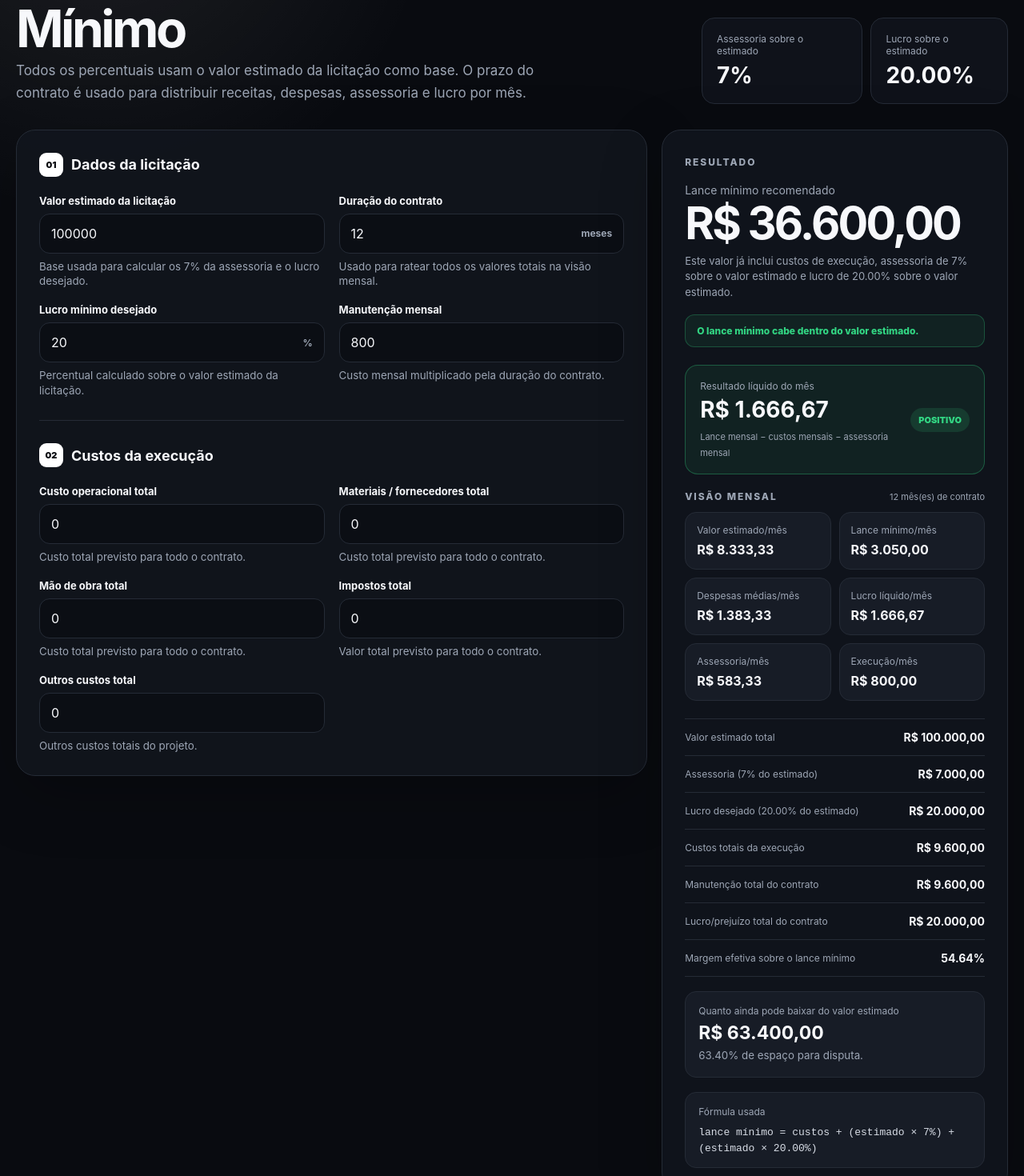
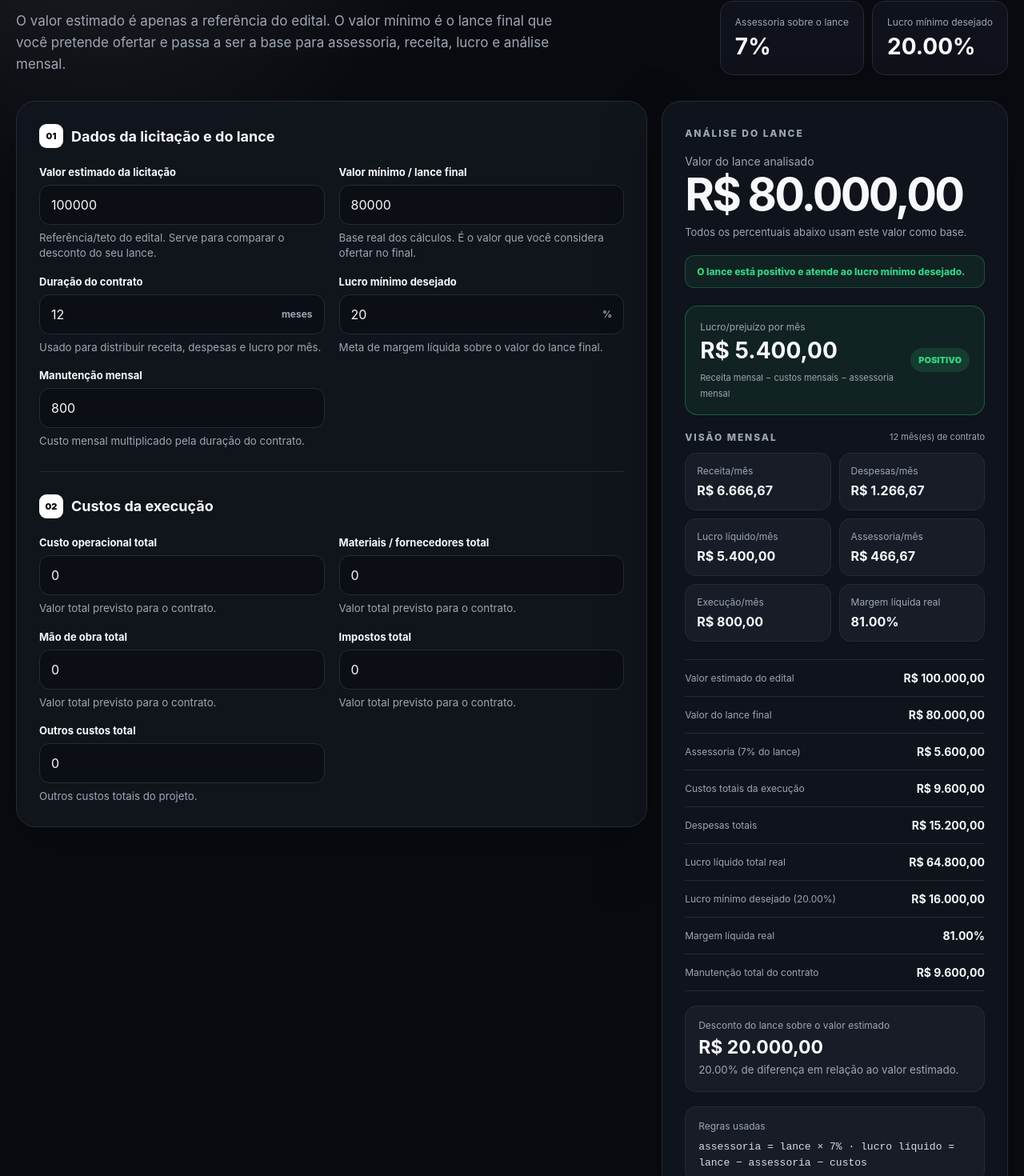
Before and after one commit to NNAK-DESENVOLVIMENTO/nnak-licitacao-calculadora, a Next.js app: page / in a window 1280 px wide. Shown: the part 144-1614 px from the top of the page at 80% size. Built offline with nearby package versions, Linux system fonts and the light colour scheme.

Commit message:
fix: usa valor minimo como lance final e base dos calculos

```diff
--- a/app/page.tsx
+++ b/app/page.tsx
@@ -47,6 +47,7 @@ function Campo({
 
 export default function Home() {
   const [valorEstimado, setValorEstimado] = useState("100000");
+  const [valorMinimo, setValorMinimo] = useState("80000");
   const [lucroMinimo, setLucroMinimo] = useState("20");
   const [custoOperacional, setCustoOperacional] = useState("0");
   const [materiais, setMateriais] = useState("0");
@@ -58,8 +59,9 @@ export default function Home() {
 
   const resultado = useMemo(() => {
     const estimado = numero(valorEstimado);
+    const lance = numero(valorMinimo);
     const meses = Math.max(1, numero(mesesContrato));
-    const lucroPercentual = Math.max(0, numero(lucroMinimo));
+    const margemMinimaDesejada = Math.max(0, numero(lucroMinimo));
 
     const custosFixos =
       numero(custoOperacional) +
@@ -71,51 +73,56 @@ export default function Home() {
     const manutencaoTotal = numero(manutencaoMensal) * meses;
     const custosExecucao = custosFixos + manutencaoTotal;
 
-    // Regras de negócio: assessoria e lucro usam SEMPRE o valor estimado como base.
-    const assessoriaTotal = estimado * (ASSESSORIA_PERCENTUAL / 100);
-    const lucroDesejadoTotal = estimado * (lucroPercentual / 100);
+    // A partir daqui, todos os percentuais financeiros usam o lance final como base.
+    const assessoriaTotal = lance * (ASSESSORIA_PERCENTUAL / 100);
+    const lucroMinimoEmReais = lance * (margemMinimaDesejada / 100);
 
-    // O menor lance deve cobrir execução + assessoria + lucro desejado.
-    const lanceMinimo =
-      custosExecucao + assessoriaTotal + lucroDesejadoTotal;
+    const despesasTotais = custosExecucao + assessoriaTotal;
+    const lucroLiquidoTotal = lance - despesasTotais;
+    const margemLiquidaReal =
+      lance > 0 ? (lucroLiquidoTotal / lance) * 100 : 0;
 
-    const descontoPossivel = estimado - lanceMinimo;
-    const descontoPercentual =
-      estimado > 0 ? (descontoPossivel / estimado) * 100 : 0;
+    const receitaMensal = lance / meses;
+    const custosExecucaoMensais = custosExecucao / meses;
+    const assessoriaMensal = assessoriaTotal / meses;
+    const despesasMensais = despesasTotais / meses;
+    const lucroLiquidoMensal = lucroLiquidoTotal / meses;
 
-    const margemEfetivaNoLance =
-      lanceMinimo > 0 ? (lucroDesejadoTotal / lanceMinimo) * 100 : 0;
+    const diferencaEstimado = estimado - lance;
+    const descontoSobreEstimado =
+      estimado > 0 ? (diferencaEstimado / estimado) * 100 : 0;
 
-    const saldoMensal = lanceMinimo / meses - (custosExecucao + assessoriaTotal) / meses;
-    const saldoTotalContrato = lanceMinimo - custosExecucao - assessoriaTotal;
+    const mesPositivo = lucroLiquidoMensal >= 0;
+    const atendeMargem = margemLiquidaReal >= margemMinimaDesejada;
+    const dentroDoEstimado = estimado <= 0 || lance <= estimado;
 
     return {
       estimado,
+      lance,
       meses,
-      lucroPercentual,
+      margemMinimaDesejada,
       custosFixos,
       manutencaoTotal,
       custosExecucao,
       assessoriaTotal,
-      lucroDesejadoTotal,
-      lanceMinimo,
-      descontoPossivel,
-      descontoPercentual,
-      margemEfetivaNoLance,
-      viavel: estimado > 0 && lanceMinimo <= estimado,
-
-      valorEstimadoMensal: estimado / meses,
-      lanceMinimoMensal: lanceMinimo / meses,
-      custosExecucaoMensais: custosExecucao / meses,
-      assessoriaMensal: assessoriaTotal / meses,
-      lucroMensal: lucroDesejadoTotal / meses,
-      despesasMensais: (custosExecucao + assessoriaTotal) / meses,
-      saldoMensal,
-      saldoTotalContrato,
-      mesPositivo: saldoMensal >= 0,
+      lucroMinimoEmReais,
+      despesasTotais,
+      lucroLiquidoTotal,
+      margemLiquidaReal,
+      receitaMensal,
+      custosExecucaoMensais,
+      assessoriaMensal,
+      despesasMensais,
+      lucroLiquidoMensal,
+      diferencaEstimado,
+      descontoSobreEstimado,
+      mesPositivo,
+      atendeMargem,
+      dentroDoEstimado,
     };
   }, [
     valorEstimado,
+    valorMinimo,
     lucroMinimo,
     custoOperacional,
     materiais,
@@ -126,27 +133,40 @@ export default function Home() {
     mesesContrato,
   ]);
 
+  const statusTexto = !resultado.dentroDoEstimado
+    ? "O lance informado está acima do valor estimado da licitação."
+    : !resultado.mesPositivo
+      ? "Este lance gera prejuízo depois de descontar assessoria e custos."
+      : !resultado.atendeMargem
+        ? "O resultado é positivo, mas está abaixo do lucro mínimo desejado."
+        : "O lance está positivo e atende ao lucro mínimo desejado.";
+
+  const statusOk =
+    resultado.dentroDoEstimado &&
+    resultado.mesPositivo &&
+    resultado.atendeMargem;
+
   return (
     <main>
       <section className="hero">
         <div>
           <span className="eyebrow">NNAK · Licitações</span>
-          <h1>Calculadora de Lance Mínimo</h1>
+          <h1>Simulador de Lance</h1>
           <p>
-            Todos os percentuais usam o valor estimado da licitação como base.
-            O prazo do contrato é usado para distribuir receitas, despesas,
-            assessoria e lucro por mês.
+            O valor estimado é apenas a referência do edital. O valor mínimo é
+            o lance final que você pretende ofertar e passa a ser a base para
+            assessoria, receita, lucro e análise mensal.
           </p>
         </div>
 
         <div className="rules">
           <div>
-            <span>Assessoria sobre o estimado</span>
+            <span>Assessoria sobre o lance</span>
             <strong>{ASSESSORIA_PERCENTUAL}%</strong>
           </div>
           <div>
-            <span>Lucro sobre o estimado</span>
-            <strong>{resultado.lucroPercentual.toFixed(2)}%</strong>
+            <span>Lucro mínimo desejado</span>
+            <strong>{resultado.margemMinimaDesejada.toFixed(2)}%</strong>
           </div>
         </div>
       </section>
@@ -156,7 +176,7 @@ export default function Home() {
           <div className="panelHeader">
             <div>
               <span className="step">01</span>
-              <h2>Dados da licitação</h2>
+              <h2>Dados da licitação e do lance</h2>
             </div>
           </div>
 
@@ -165,21 +185,27 @@ export default function Home() {
               label="Valor estimado da licitação"
               value={valorEstimado}
               onChange={setValorEstimado}
-              hint="Base usada para calcular os 7% da assessoria e o lucro desejado."
+              hint="Referência/teto do edital. Serve para comparar o desconto do seu lance."
+            />
+            <Campo
+              label="Valor mínimo / lance final"
+              value={valorMinimo}
+              onChange={setValorMinimo}
+              hint="Base real dos cálculos. É o valor que você considera ofertar no final."
             />
             <Campo
               label="Duração do contrato"
               value={mesesContrato}
               onChange={setMesesContrato}
               suffix="meses"
-              hint="Usado para ratear todos os valores totais na visão mensal."
+              hint="Usado para distribuir receita, despesas e lucro por mês."
             />
             <Campo
               label="Lucro mínimo desejado"
               value={lucroMinimo}
               onChange={setLucroMinimo}
               suffix="%"
-              hint="Percentual calculado sobre o valor estimado da licitação."
+              hint="Meta de margem líquida sobre o valor do lance final."
             />
             <Campo
               label="Manutenção mensal"
@@ -203,25 +229,25 @@ export default function Home() {
               label="Custo operacional total"
               value={custoOperacional}
               onChange={setCustoOperacional}
-              hint="Custo total previsto para todo o contrato."
+              hint="Valor total previsto para o contrato."
             />
             <Campo
               label="Materiais / fornecedores total"
               value={materiais}
               onChange={setMateriais}
-              hint="Custo total previsto para todo o contrato."
+              hint="Valor total previsto para o contrato."
             />
             <Campo
               label="Mão de obra total"
               value={maoDeObra}
               onChange={setMaoDeObra}
-              hint="Custo total previsto para todo o contrato."
+              hint="Valor total previsto para o contrato."
             />
             <Campo
               label="Impostos total"
               value={impostos}
               onChange={setImpostos}
-              hint="Valor total previsto para todo o contrato."
+              hint="Valor total previsto para o contrato."
             />
             <Campo
               label="Outros custos total"
@@ -233,32 +259,26 @@ export default function Home() {
         </div>
 
         <aside className="resultPanel">
-          <span className="eyebrow">Resultado</span>
-          <p className="resultLabel">Lance mínimo recomendado</p>
-          <strong className="bigValue">
-            {moeda.format(resultado.lanceMinimo)}
-          </strong>
+          <span className="eyebrow">Análise do lance</span>
+          <p className="resultLabel">Valor do lance analisado</p>
+          <strong className="bigValue">{moeda.format(resultado.lance)}</strong>
 
           <p className="resultHelp">
-            Este valor já inclui custos de execução, assessoria de 7% sobre o
-            valor estimado e lucro de {resultado.lucroPercentual.toFixed(2)}%
-            sobre o valor estimado.
+            Todos os percentuais abaixo usam este valor como base.
           </p>
 
-          <div className={resultado.viavel ? "status ok" : "status danger"}>
-            {resultado.viavel
-              ? "O lance mínimo cabe dentro do valor estimado."
-              : "Com estes custos e lucro, o lance mínimo supera o valor estimado."}
+          <div className={statusOk ? "status ok" : "status danger"}>
+            {statusTexto}
           </div>
 
           <div
             className={`monthlyResult ${resultado.mesPositivo ? "positive" : "negative"}`}
           >
             <div>
-              <span className="monthlyResultLabel">Resultado líquido do mês</span>
-              <strong>{moeda.format(resultado.saldoMensal)}</strong>
+              <span className="monthlyResultLabel">Lucro/prejuízo por mês</span>
+              <strong>{moeda.format(resultado.lucroLiquidoMensal)}</strong>
               <small>
-                Lance mensal − custos mensais − assessoria mensal
+                Receita mensal − custos mensais − assessoria mensal
               </small>
             </div>
             <span className="monthlyBadge">
@@ -273,20 +293,16 @@ export default function Home() {
 
           <div className="monthlyGrid">
             <div className="monthlyCard">
-              <span>Valor estimado/mês</span>
-              <strong>{moeda.format(resultado.valorEstimadoMensal)}</strong>
+              <span>Receita/mês</span>
+              <strong>{moeda.format(resultado.receitaMensal)}</strong>
             </div>
             <div className="monthlyCard">
-              <span>Lance mínimo/mês</span>
-              <strong>{moeda.format(resultado.lanceMinimoMensal)}</strong>
-            </div>
-            <div className="monthlyCard">
-              <span>Despesas médias/mês</span>
+              <span>Despesas/mês</span>
               <strong>{moeda.format(resultado.despesasMensais)}</strong>
             </div>
             <div className="monthlyCard">
               <span>Lucro líquido/mês</span>
-              <strong>{moeda.format(resultado.saldoMensal)}</strong>
+              <strong>{moeda.format(resultado.lucroLiquidoMensal)}</strong>
             </div>
             <div className="monthlyCard">
               <span>Assessoria/mês</span>
@@ -296,64 +312,72 @@ export default function Home() {
               <span>Execução/mês</span>
               <strong>{moeda.format(resultado.custosExecucaoMensais)}</strong>
             </div>
+            <div className="monthlyCard">
+              <span>Margem líquida real</span>
+              <strong>{resultado.margemLiquidaReal.toFixed(2)}%</strong>
+            </div>
           </div>
 
           <div className="metrics">
             <div>
-              <span>Valor estimado total</span>
+              <span>Valor estimado do edital</span>
               <strong>{moeda.format(resultado.estimado)}</strong>
             </div>
             <div>
-              <span>Assessoria (7% do estimado)</span>
-              <strong>{moeda.format(resultado.assessoriaTotal)}</strong>
+              <span>Valor do lance final</span>
+              <strong>{moeda.format(resultado.lance)}</strong>
             </div>
             <div>
-              <span>
-                Lucro desejado ({resultado.lucroPercentual.toFixed(2)}% do estimado)
-              </span>
-              <strong>{moeda.format(resultado.lucroDesejadoTotal)}</strong>
+              <span>Assessoria (7% do lance)</span>
+              <strong>{moeda.format(resultado.assessoriaTotal)}</strong>
             </div>
             <div>
               <span>Custos totais da execução</span>
               <strong>{moeda.format(resultado.custosExecucao)}</strong>
             </div>
             <div>
+              <span>Despesas totais</span>
+              <strong>{moeda.format(resultado.despesasTotais)}</strong>
+            </div>
+            <div>
+              <span>Lucro líquido total real</span>
+              <strong>{moeda.format(resultado.lucroLiquidoTotal)}</strong>
+            </div>
+            <div>
+              <span>
+                Lucro mínimo desejado ({resultado.margemMinimaDesejada.toFixed(2)}%)
+              </span>
+              <strong>{moeda.format(resultado.lucroMinimoEmReais)}</strong>
+            </div>
+            <div>
+              <span>Margem líquida real</span>
+              <strong>{resultado.margemLiquidaReal.toFixed(2)}%</strong>
+            </div>
+            <div>
               <span>Manutenção total do contrato</span>
               <strong>{moeda.format(resultado.manutencaoTotal)}</strong>
-            </div>
-            <div>
-              <span>Lucro/prejuízo total do contrato</span>
-              <strong>{moeda.format(resultado.saldoTotalContrato)}</strong>
-            </div>
-            <div>
-              <span>Margem efetiva sobre o lance mínimo</span>
-              <strong>{resultado.margemEfetivaNoLance.toFixed(2)}%</strong>
             </div>
           </div>
 
           {resultado.estimado > 0 ? (
             <div className="limitBox">
               <span>
-                {resultado.descontoPossivel >= 0
-                  ? "Quanto ainda pode baixar do valor estimado"
-                  : "Quanto falta para o projeto caber no valor estimado"}
+                {resultado.diferencaEstimado >= 0
+                  ? "Desconto do lance sobre o valor estimado"
+                  : "Lance acima do valor estimado"}
               </span>
-              <strong>
-                {moeda.format(Math.abs(resultado.descontoPossivel))}
-              </strong>
+              <strong>{moeda.format(Math.abs(resultado.diferencaEstimado))}</strong>
               <small>
-                {resultado.descontoPossivel >= 0
-                  ? `${Math.max(0, resultado.descontoPercentual).toFixed(2)}% de espaço para disputa.`
-                  : "É necessário reduzir custos e/ou o lucro desejado."}
+                {Math.abs(resultado.descontoSobreEstimado).toFixed(2)}% de
+                diferença em relação ao valor estimado.
               </small>
             </div>
           ) : null}
 
           <div className="formula">
-            <span>Fórmula usada</span>
+            <span>Regras usadas</span>
             <code>
-              lance mínimo = custos + (estimado × 7%) + (estimado ×{" "}
-              {resultado.lucroPercentual.toFixed(2)}%)
+              assessoria = lance × 7% · lucro líquido = lance − assessoria − custos
             </code>
           </div>
         </aside>
```
